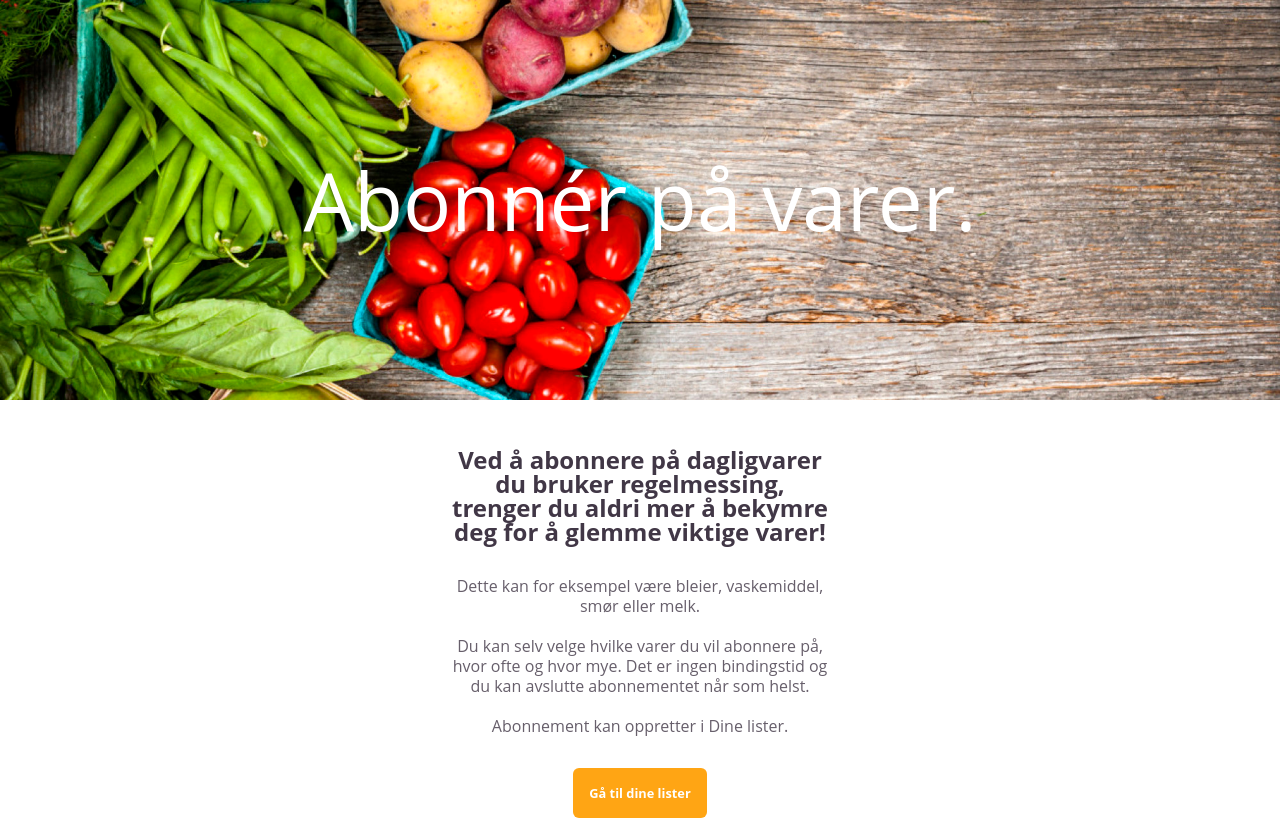
After one commit to gardehal/Smidig-Prosjekt, a PHP site: page /INFOSIDE/infoside.html in a window 1280 px wide. The commit adds this page. Run offline with PHP 8.4, Linux system fonts and the light colour scheme.

Commit message:
La til infoside, i php linket til i header, navnendring
index.php -> abonnement.php
admin.php -> index.php

```diff
--- a/Nettsiden/HTML/header.html
+++ b/Nettsiden/HTML/header.html
@@ -46,9 +46,9 @@
             <img id="varer" src="../Bilder/icons8-ingredients-100.png">
             <li><a class="nav-link" href="varer">Varer</a></li>
             <img id="oppskrifter" src="../Bilder/icons8-check-100.png">
-            <li><a class="nav-link" href="oppskrifter">Oppskrifter</a></li>
-            <li><a id="lagkonto" class="nav-link" href="../kolonial-abonnement-php/index.php">Lag Konto</a></li>
-            <li><a class="nav-link" href="../kolonial-abonnement-php/admin.php">Logg in</a></li>
+            <li><a class="nav-link" href="../INFOSIDE/infoside.php">Oppskrifter</a></li>
+            <li><a id="lagkonto" class="nav-link" href="../kolonial-abonnement-php/abonnement.php">Lag Konto</a></li>
+            <li><a class="nav-link" href="../kolonial-abonnement-php/index.php">Logg in</a></li>
             <img id="shopping" src="../Bilder/shoppingcart.png">
         </ul>
     </nav>
--- /dev/null
+++ b/Nettsiden/INFOSIDE/infoside.html
@@ -0,0 +1,65 @@
+<!DOCTYPE html>
+
+<?php
+    require
+?>
+<html>
+
+<head>
+    <meta charset="utf-8">
+    <meta http-equiv="X-UA-Compatible" content="IE=edge">
+    <meta name="viewport" content="width=device-width, initial-scale=1">
+
+    <link type="text/css" rel="stylesheet" href="css/meyers-reset.css">
+    <link type="text/css" rel="stylesheet" href="css/infostyle.css">
+
+
+    <title>Kolonial - Abonnement</title>
+
+
+</head>
+
+<body>
+
+
+    <!-- MAIN PAGE BANNER START--->
+    <div id="banner" class="banner-responsive">
+
+        <div id="banner-txt-wrapper">
+            <h1 id="banner-txt">Abonnér på varer.</h1>
+        </div>
+
+    </div>
+    <!-- MAIN PAGE BANNER END --->
+
+
+    <!-- MAIN PAGE CONTAINER START --->
+    <div class="container">
+
+
+        <!-- MAIN PAGE CONTENT START --->
+
+        <!-- Informasjonstekst -->
+        <article class="info-box">
+
+
+            <div id="info-wrapper">
+                <h3 id="subscription-title" class="info-txt">Ved å abonnere på dagligvarer du bruker regelmessing, trenger du aldri mer å bekymre deg for å glemme viktige varer!</h3>
+                <p id="subscription-info" class="info-txt">Dette kan for eksempel være bleier, vaskemiddel, smør eller melk. <br><br>Du kan selv velge hvilke varer du vil abonnere på, hvor ofte og hvor mye. Det er ingen bindingstid og du kan avslutte abonnementet når som helst.<br><br>Abonnement kan oppretter i Dine lister.</p>
+
+                <input class="btn" id="btn-info-til-liste" type="button" value="Gå til dine lister">
+            </div>
+
+
+        </article>
+
+        <!-- MAIN PAGE CONTENT END --->
+
+    </div>
+    <!-- MAIN PAGE CONTAINER END --->
+
+
+
+</body>
+
+</html>
--- a/INFOSIDE/infoside.html
+++ b/Nettsiden/INFOSIDE/infoside.php
@@ -1,4 +1,8 @@
 <!DOCTYPE html>
+
+<?php
+    require "../HTML/header.html";
+?>
 <html>
 
 <head>
@@ -43,7 +47,7 @@
                 <h3 id="subscription-title" class="info-txt">Ved å abonnere på dagligvarer du bruker regelmessing, trenger du aldri mer å bekymre deg for å glemme viktige varer!</h3>
                 <p id="subscription-info" class="info-txt">Dette kan for eksempel være bleier, vaskemiddel, smør eller melk. <br><br>Du kan selv velge hvilke varer du vil abonnere på, hvor ofte og hvor mye. Det er ingen bindingstid og du kan avslutte abonnementet når som helst.<br><br>Abonnement kan oppretter i Dine lister.</p>
 
-                <input class="btn" id="btn-info-til-liste" type="button" value="Gå til dine lister">
+                <input class="btn" id="btn-info-til-liste" type="button" onclick="location.href='../kolonial-abonnement-php/abonnement.php';" value="Gå til dine lister">
             </div>
 
 
--- a/Nettsiden/kolonial-abonnement-php/crud/create-list.php
+++ b/Nettsiden/kolonial-abonnement-php/crud/create-list.php
@@ -33,5 +33,5 @@
 
     $statement1->execute();
 
-    header('Location: ../admin.php');
+    header('Location: ../index.php');
     exit;
--- a/Nettsiden/kolonial-abonnement-php/crud/create-subscription.php
+++ b/Nettsiden/kolonial-abonnement-php/crud/create-subscription.php
@@ -22,5 +22,5 @@
     "'.$intervall.'")');
     $statement1->execute();
 
-    header('Location: ../admin.php');
+    header('Location: ../index.php');
     exit;
--- a/Nettsiden/kolonial-abonnement-php/crud/delete-example.php
+++ b/Nettsiden/kolonial-abonnement-php/crud/delete-example.php
@@ -5,5 +5,5 @@
 
     $statement1->execute();
 
-    header('Location: ../index.php');
+    header('Location: ../abonnement.php');
     exit;
--- a/Nettsiden/kolonial-abonnement-php/crud/delete-list.php
+++ b/Nettsiden/kolonial-abonnement-php/crud/delete-list.php
@@ -5,5 +5,5 @@
 
     $statement1->execute();
 
-    header('Location: ../admin.php');
+    header('Location: ../index.php');
     exit;
--- a/Nettsiden/kolonial-abonnement-php/crud/delete-subscription.php
+++ b/Nettsiden/kolonial-abonnement-php/crud/delete-subscription.php
@@ -5,5 +5,5 @@
 
     $statement1->execute();
 
-    header('Location: ../index.php');
+    header('Location: ../abonnement.php');
     exit;
--- a/Nettsiden/kolonial-abonnement-php/crud/insert-example.php
+++ b/Nettsiden/kolonial-abonnement-php/crud/insert-example.php
@@ -11,5 +11,5 @@
 
     $statement1->execute();
 
-    header('Location: ../index.php');
+    header('Location: ../abonnement.php');
     exit;
--- a/Nettsiden/kolonial-abonnement-php/crud/update-subscription.php
+++ b/Nettsiden/kolonial-abonnement-php/crud/update-subscription.php
@@ -19,5 +19,5 @@
     WHERE kunde_id = "'.$kundeid.'" AND liste_id = "'.$listeid.'"');
     $statement1->execute();
 
-    header('Location: ../index.php');
+    header('Location: ../abonnement.php');
     exit;
--- a/Nettsiden/kolonial-abonnement-php/search-results.php
+++ b/Nettsiden/kolonial-abonnement-php/search-results.php
@@ -29,7 +29,7 @@
 
 <div id="container">
     <div id="content">
-        <h1> Viser resultater for <?= $getsearch ?> </h1>
+        <h1> Viser søkeresultater for "<?= $getsearch ?>" </h1>
         <br>
 
         <h2>Abonnement</h2>
--- a/Nettsiden/kolonial-abonnement-php/todo.txt
+++ b/Nettsiden/kolonial-abonnement-php/todo.txt
@@ -9,3 +9,6 @@ TODO:
 - Enum dagen dato
     <!--- <input type="date" id="leveringsdato" name="leveringsdato" value="<?= //$event['leverings_dato'] ?>"> --->
     Lørdag, søndag + tider (velg dag først, leveringstoder endres ut ifra det)
+
+- Full filepath fra forsiden til liste til kjøp?
+    Forside -> Infoside -> Lister -> ? -> Bestill?
```
Also changed, not shown: Nettsiden/kolonial-abonnement-php/abonnement.php (added, +34 -0 lines), Nettsiden/kolonial-abonnement-php/admin.php (deleted, +0 -109 lines), Nettsiden/kolonial-abonnement-php/index.php (+77 -2 lines), Nettsiden/INFOSIDE/css/infostyle.css (renamed from INFOSIDE/css/infostyle.css), Nettsiden/INFOSIDE/css/meyers-reset.css (renamed from INFOSIDE/css/meyers-reset.css), Nettsiden/INFOSIDE/images/banner-img.jpg (renamed from INFOSIDE/images/banner-img.jpg), Nettsiden/INFOSIDE/images/meyersReset.css (renamed from INFOSIDE/images/meyersReset.css).
